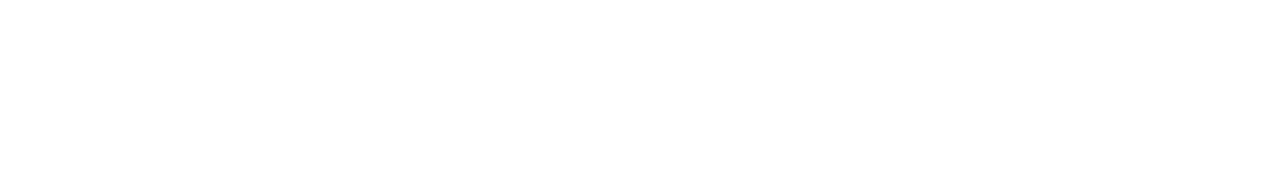
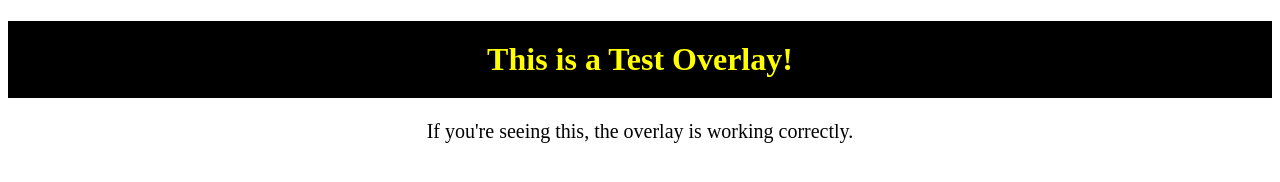
Before and after one commit to Bestcreeper-code/DCtwitch, a browser extension: page test.html in a window 1280 px wide. Drawn offline with Linux system fonts and the light colour scheme.

Commit message:
Update test.html

```diff
--- a/test.html
+++ b/test.html
@@ -33,7 +33,7 @@
 </head>
 <body>
     <!-- Placeholder content for overlay -->
-    <div id="overlayContent" style="display: none; text-align: center;">
+    <div id="overlayContent" style="display: block; text-align: center;">
         <h1 style="color: yellow; font-size: 32px; background-color: black; padding: 20px;">
             This is a Test Overlay!
         </h1>
```
